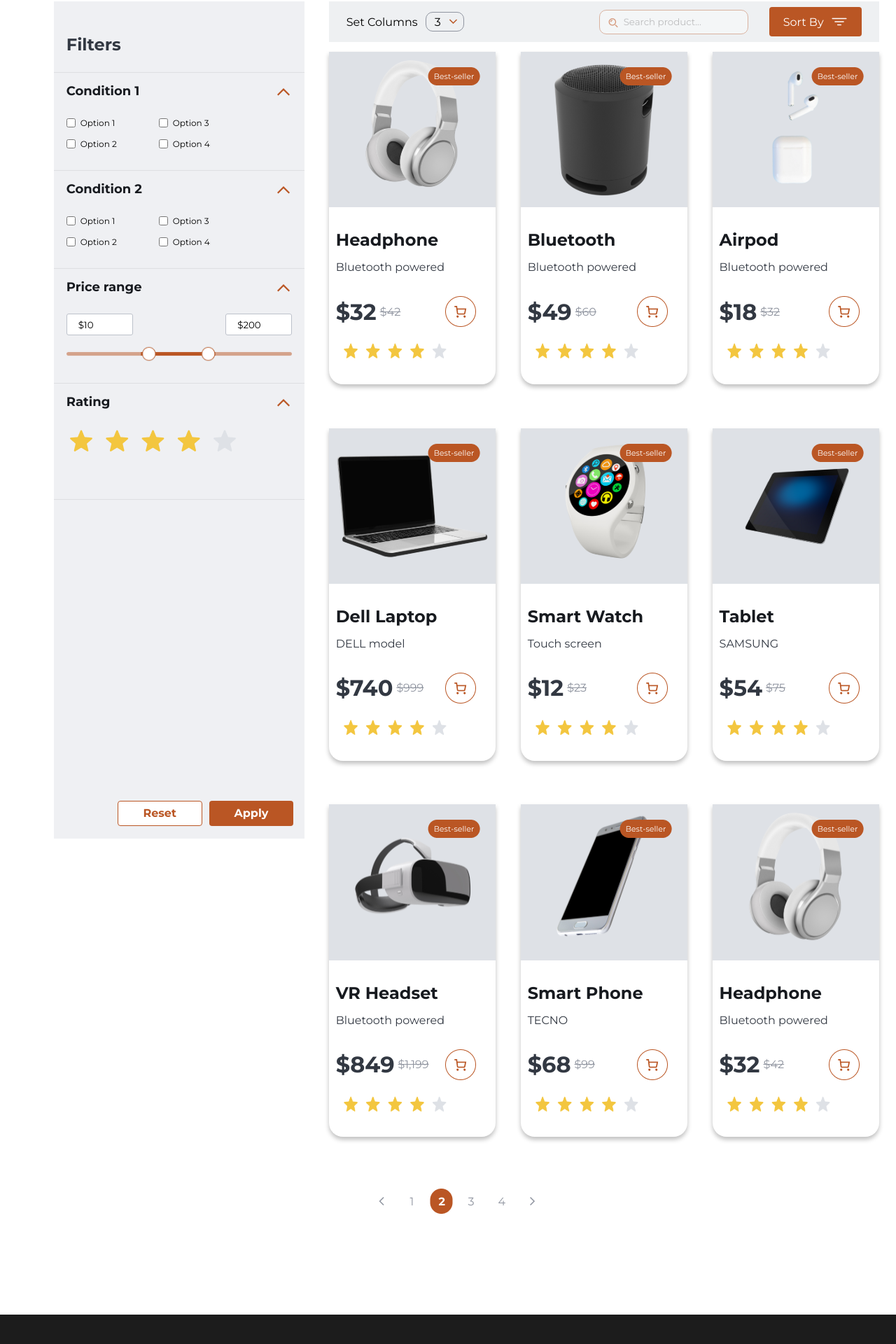
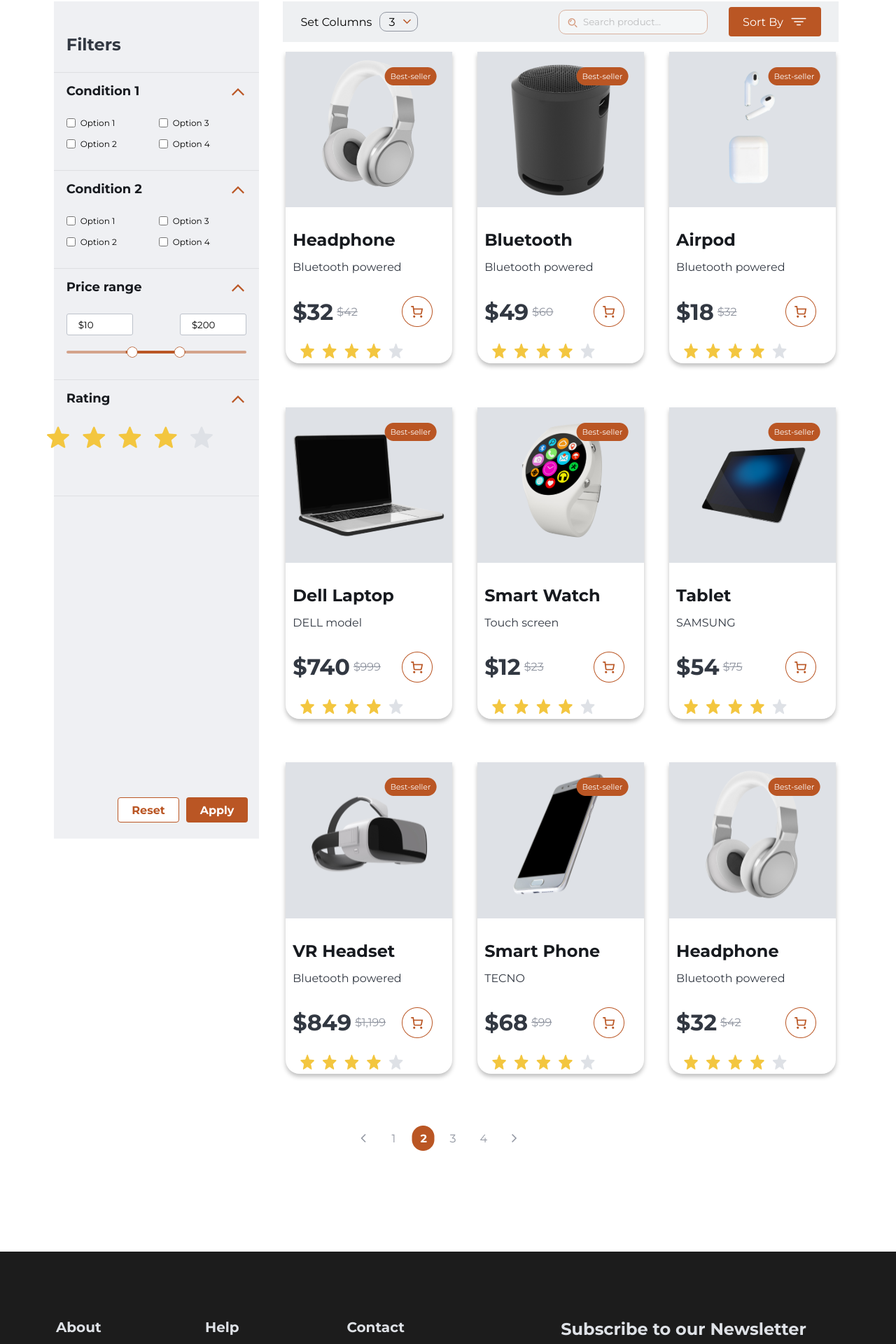
Before and after one commit to sabbCodes/HNG2, a JavaScript app: page / in a window 1280 px wide. Shown: the part 915-2835 px from the top of the page at 70% size. Built offline with nearby package versions, Linux system fonts and the light colour scheme; the HTML template or start-up script is replaced by a standard one; a web font is replaced by a local one.

Commit message:
viewport again

```diff
--- a/src/css files/products.css
+++ b/src/css files/products.css
@@ -9,7 +9,7 @@
 }
 
 .productsAside {
-    width: 28vw;
+    width: 22.9vw;
     height: 1196px;
     background-color: #EFF0F3;
 }
@@ -204,7 +204,7 @@
 
 .individualProductContainer {
     width: 18.6vw;
-    height: 475px;
+    height: 445px;
     border-bottom-left-radius: 20px;
     border-bottom-right-radius: 20px;
     box-shadow: 0 4px 6px rgba(0, 0, 0, .25);
@@ -288,7 +288,7 @@
 
 
 .pageSlider {
-    margin: 60px 50px;
+    margin: 60px 90px;
 }
 
 a {
```
